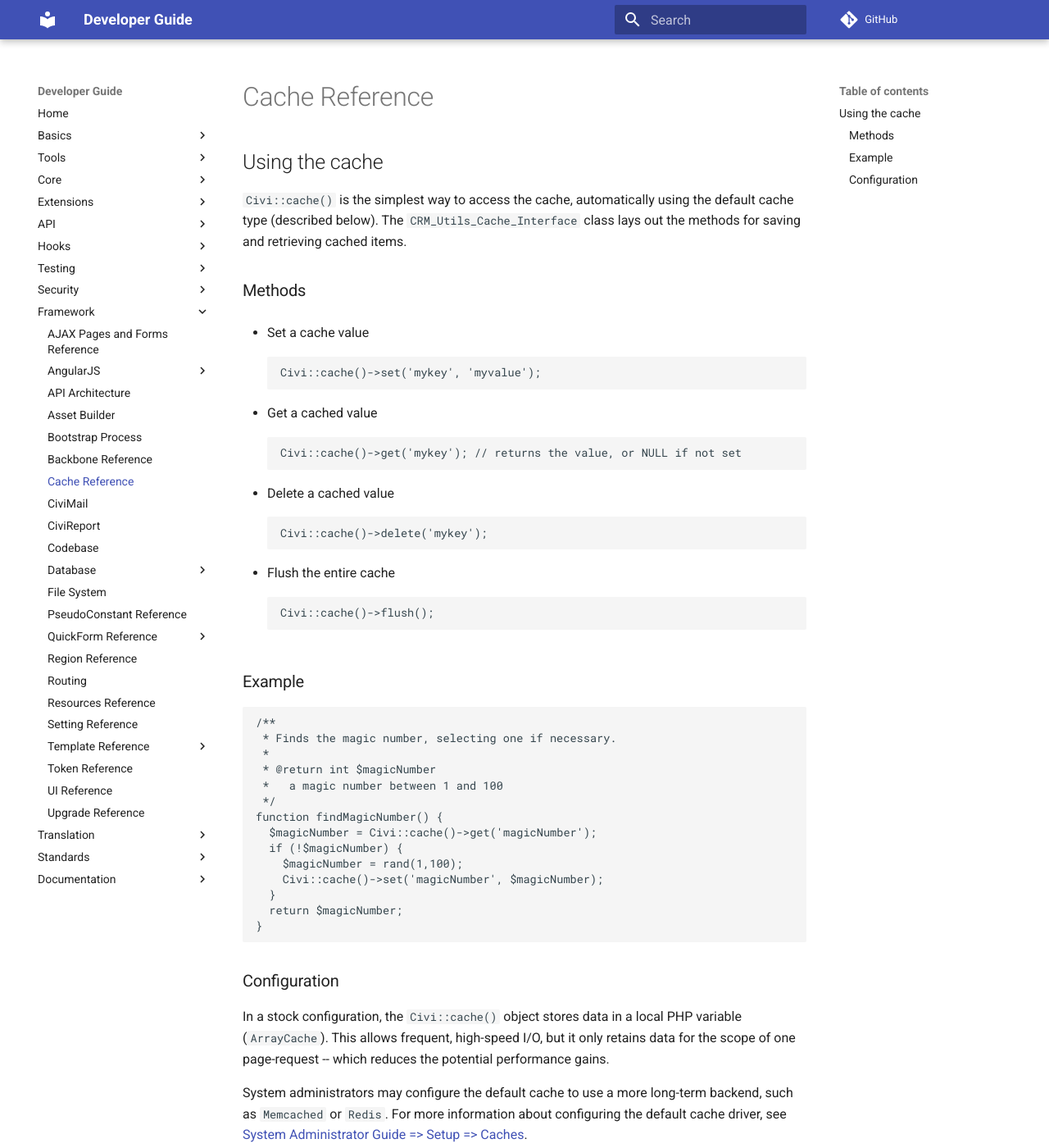
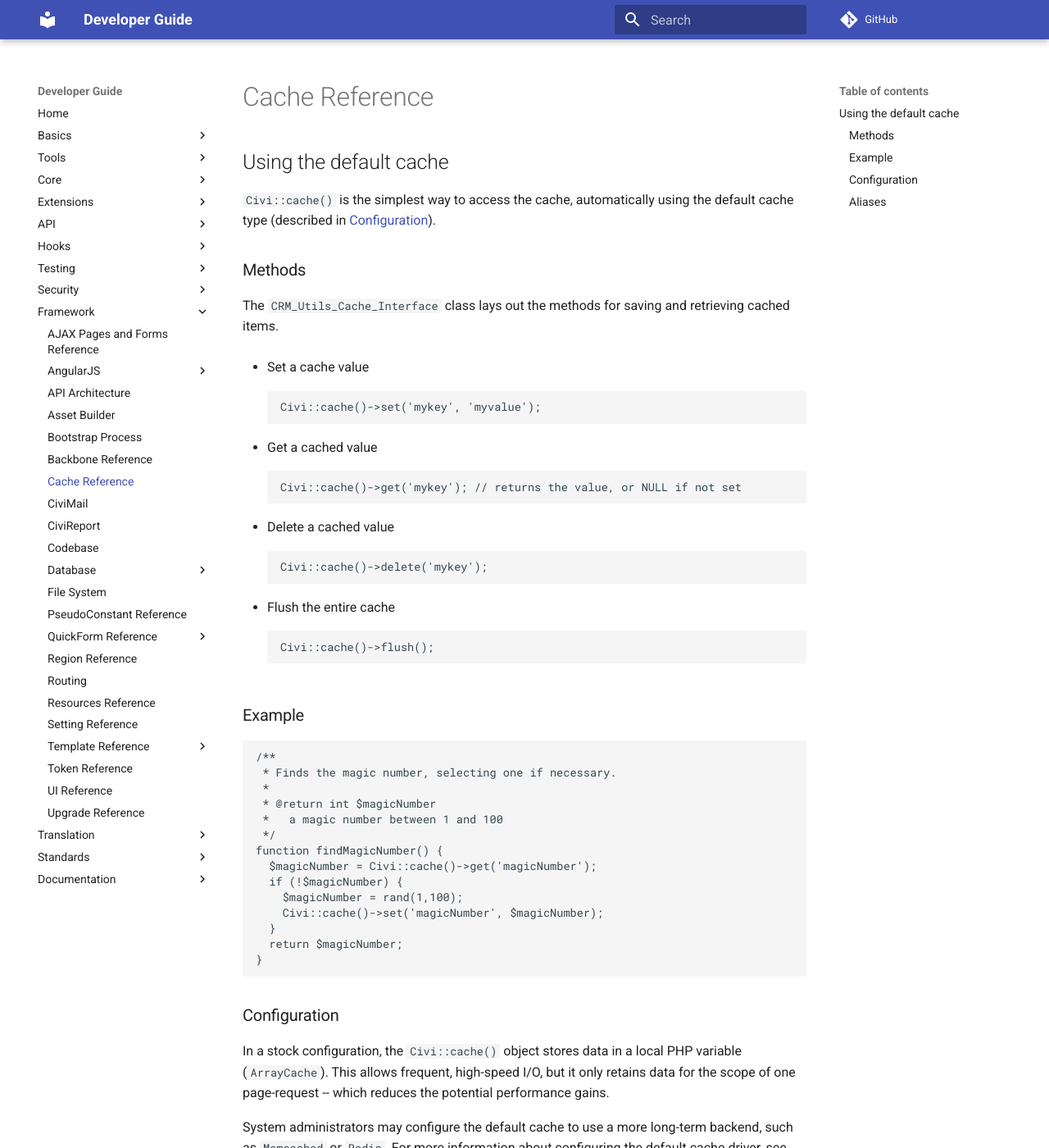
Before and after one commit to civicrm/civicrm-dev-docs, an MkDocs documentation site: the page built from docs/framework/cache.md, in a window 1280 px wide and 1400 px high. Shown: the whole window at 82% size. Built offline with MkDocs 1.6.1 and Material for MkDocs 9.7.7, drawn with Linux system fonts in a browser that asks for light colours; comment, search, counter and statistics services are not loaded; old or Windows-style settings are respelled for this version of MkDocs; some of the changed text lies outside the part shown.

Commit message:
cache.md - Tweak title/intro. Add section "Aliases".

```diff
--- a/docs/framework/cache.md
+++ b/docs/framework/cache.md
@@ -1,10 +1,12 @@
 # Cache Reference
 
-## Using the cache
+## Using the default cache {:#default}
 
-`Civi::cache()` is the simplest way to access the cache, automatically using the default cache type (described below). The `CRM_Utils_Cache_Interface` class lays out the methods for saving and retrieving cached items.
+`Civi::cache()` is the simplest way to access the cache, automatically using the default cache type (described in [Configuration](#configuration)).
 
 ### Methods
+
+The `CRM_Utils_Cache_Interface` class lays out the methods for saving and retrieving cached items.
 
 * Set a cache value
 
@@ -56,3 +58,11 @@
 
 System administrators may configure the default cache to use a more long-term backend, such as `Memcached` or `Redis`.  For more information about
 configuring the default cache driver, see [System Administrator Guide => Setup => Caches](https://docs.civicrm.org/sysadmin/en/latest/setup/cache/).
+
+### Aliases
+
+In reading code, you may find these three notations -- which all refer to the same thing:
+
+* `Civi::cache()`
+* `Civi::cache('default')`
+* `CRM_Utils_Cache::singleton()`
```
